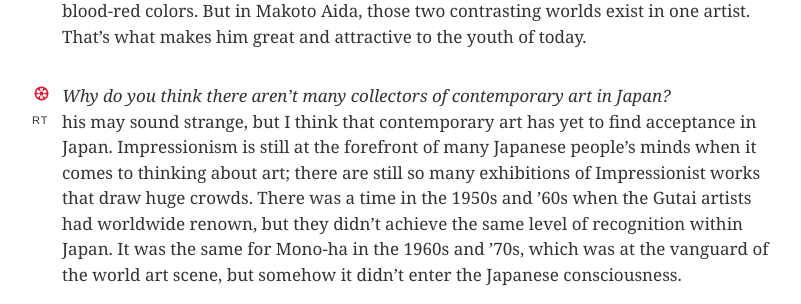
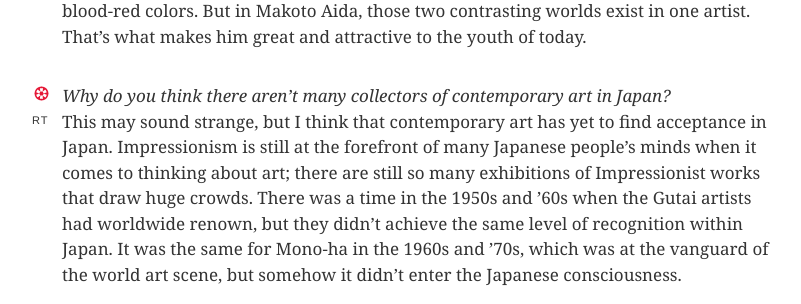
Before and after one commit to cmod/read.artsapcetokyo, a PHP site: page /interviews/ryutaro-takahashi/ in a window 1280 px wide. Shown: the part 2669-2973 px from the top of the page, without its empty margins (38-839 px from the left). Run offline with PHP 8.4, Linux system fonts and the light colour scheme; some libraries are stand-ins or nearby versions; some web fonts are replaced.

Commit message:
takahashi update

```diff
--- a/interviews/ryutaro-takahashi/index.php
+++ b/interviews/ryutaro-takahashi/index.php
@@ -30,9 +30,9 @@
       <div class="row">
         <div class="eightcol">
 
-          <!-AUTHOR / INTERVIEW BIOS -->
+          <!--AUTHOR / INTERVIEW BIOS -->
           <div class="bio">
-            <!-BIO IMAGE ON LEFT -->
+            <!--BIO IMAGE ON LEFT -->
             <div>
               <div class="fourcol">
                 <img src="/images/people/takahashi.png" alt="Ryutaro Takahashi" />
@@ -44,7 +44,7 @@
             </div>
           </div>
 
-          <!-INTERVIEW BODY -->
+          <!--INTERVIEW BODY -->
           <div class="interview_body">
             <p class="ast">What led you to start collecting?</p>
             <p class="other"><span>RT</span>I started collecting in 1997, after seeing an exhibition of Yayoi Kusama at Ota Fine Arts. To me, Kusama represented the psychological or cultural spirit of the anti-establishment movements of the 1960s, so to be in possession of such a person’s work was quite an emotional experience. However, for about two years after the bubble burst, I had already been wandering through second-tier galleries, encountering previously expensive works of art sold at deep discounts. Prints by various American Pop artists, including Andy Warhol and Jim Dine, were so cheap that I had already begun buying them from time to time. Back then I simply wanted them as art for my room or the clinic. It wasn’t until 1997 that I spent a substantial amount of money on art.</p>
@@ -75,7 +75,7 @@
             <p class="other"><span>RT</span>It shows two opposing sides of the Japanese character: one side represents the delicate sensibilities that the Japanese possess, while the other reveals their brutality. To express those qualities through a woman is amazing. In the world of <em>ukiyoe</em>, you found this contrast in Kitagawa Utamaro’s beautiful shades versus Ekin’s depiction of the world in blood-red colors. But in Makoto Aida, those two contrasting worlds exist in one artist. That’s what makes him great and attractive to the youth of today.</p>
 
             <p class="ast">Why do you think there aren’t many collectors of contemporary art in Japan?</p>
-            <p class="other"><span>RT</span>his may sound strange, but I think that contemporary art has yet to find acceptance in Japan. Impressionism is still at the forefront of many Japanese people’s minds when it comes to thinking about art; there are still so many exhibitions of Impressionist works that draw huge crowds. There was a time in the 1950s and ’60s when the Gutai artists had worldwide renown, but they didn’t achieve the same level of recognition within Japan. It was the same for Mono-ha in the 1960s and ’70s, which was at the vanguard of the world art scene, but somehow it didn’t enter the Japanese consciousness.</p>
+            <p class="other"><span>RT</span>This may sound strange, but I think that contemporary art has yet to find acceptance in Japan. Impressionism is still at the forefront of many Japanese people’s minds when it comes to thinking about art; there are still so many exhibitions of Impressionist works that draw huge crowds. There was a time in the 1950s and ’60s when the Gutai artists had worldwide renown, but they didn’t achieve the same level of recognition within Japan. It was the same for Mono-ha in the 1960s and ’70s, which was at the vanguard of the world art scene, but somehow it didn’t enter the Japanese consciousness.</p>
 
             <p class="ast">Do tax laws in Japan have an effect on buying habits?</p>
             <p class="other"><span>RT</span>In South Korea, any gains from art are tax-free; even inheriting art is tax-free. Plus, companies can pay for artwork over a seven-year period. Wouldn’t that encourage anyone to buy art? Tax issues certainly have a lot to do with how a country that size has come to be so flush with contemporary art. Then again, during the bubble years everybody was buying art regardless of tax issues. Supporting contemporary artists by buying their work is the social responsibility of those who have the money to do so. While that spirit of sponsorship was more evident in prewar Japan, it disappeared with the postwar spread of democratic and egalitarian principles, which advocated the equal distribution of wealth and didn’t encourage the creation of a wealthier social class that could afford to patronize the arts.</p>
```
